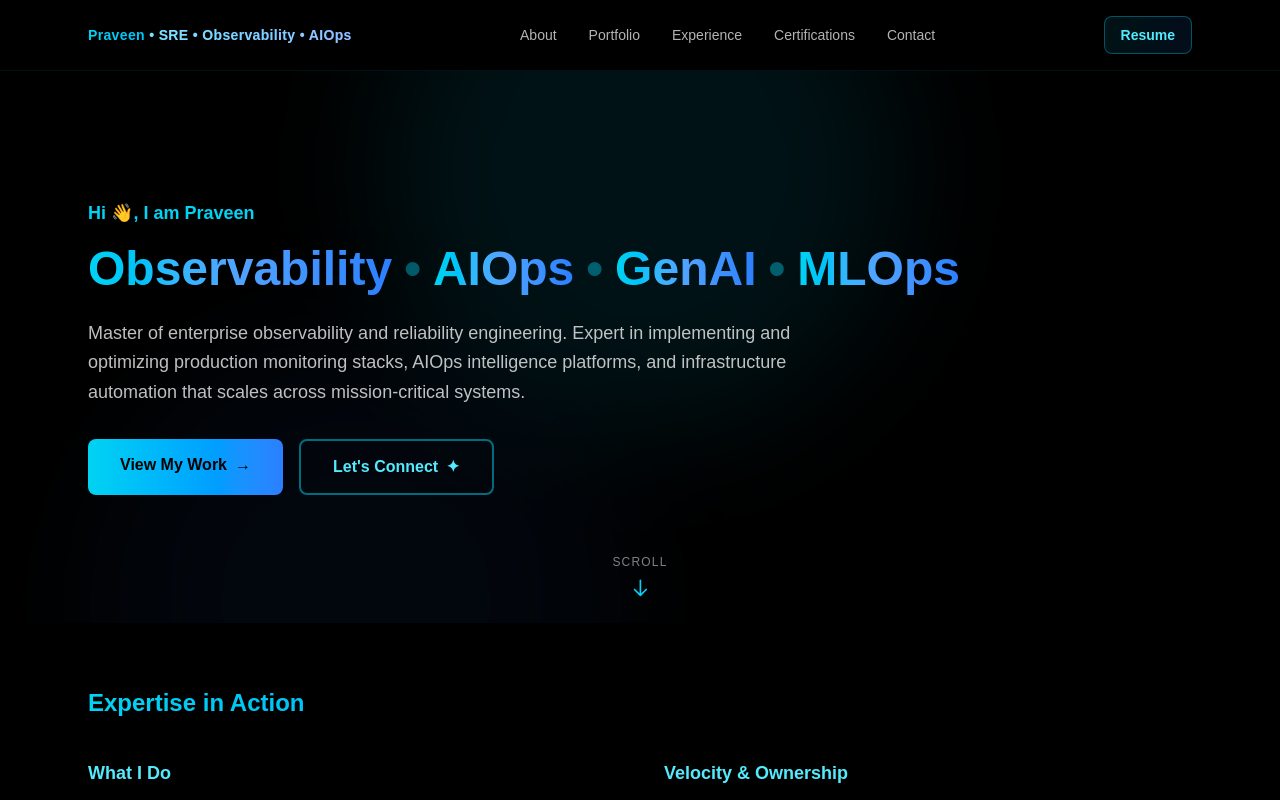
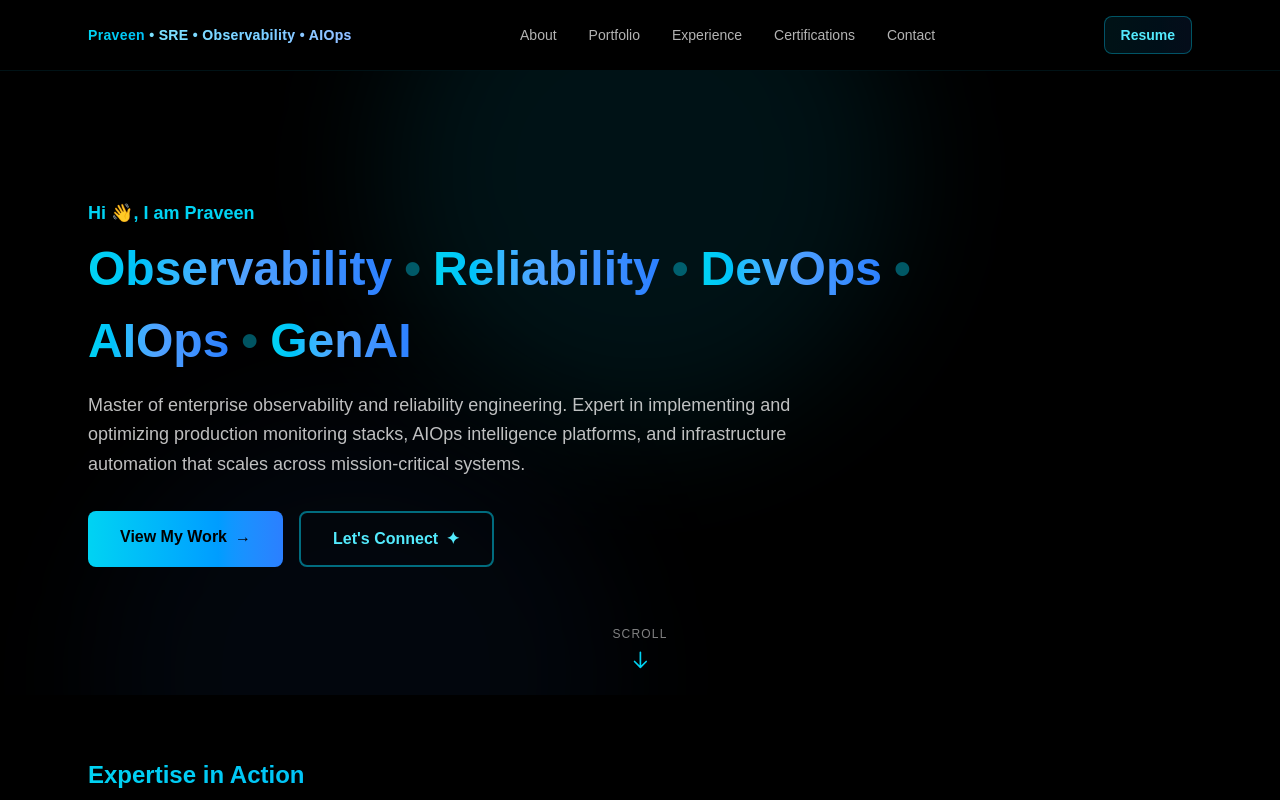
Before and after one commit to praveen-ai-platform/praveen-portfolio, a Next.js app: page / in a window 1280 px wide. Shown: the top 800 px of the page. Built offline with nearby package versions, Linux system fonts and the light colour scheme.

Commit message:
Update portfolio tagline and fix lint issues

```diff
--- a/src/app/components/FeaturedProjects.tsx
+++ b/src/app/components/FeaturedProjects.tsx
@@ -36,7 +36,7 @@ export default function FeaturedProjects() {
       </div>
 
       <div className="space-y-6">
-        {projects.map((p, idx) => (
+        {projects.map((p) => (
           <a key={p.title} href={p.link} target="_blank" rel="noopener noreferrer" className="group block transform transition-transform duration-300 hover:-translate-y-1">
             <div className="rounded-lg border border-cyan-500/20 bg-gradient-to-br from-cyan-500/5 via-black to-blue-500/5 p-6 hover:border-cyan-500/60 hover:from-cyan-500/15 hover:shadow-xl hover:shadow-cyan-500/25 transition-all duration-300 overflow-hidden relative">
               <div className="absolute inset-0 bg-gradient-to-r from-cyan-500/0 via-cyan-500/0 to-blue-500/0 group-hover:from-cyan-500/10 group-hover:via-cyan-500/20 group-hover:to-blue-500/10 transition-all duration-300"></div>
--- a/src/app/components/Footer.tsx
+++ b/src/app/components/Footer.tsx
@@ -3,7 +3,7 @@ export default function Footer() {
     <footer id="contact" className="border-t border-cyan-500/20 bg-gradient-to-t from-cyan-500/5 to-transparent">
       <div className="mx-auto max-w-6xl px-6 py-16">
         <div className="mb-10">
-          <h2 className="text-2xl font-bold mb-3 bg-gradient-to-r from-cyan-400 to-blue-500 bg-clip-text text-transparent">Let's Connect</h2>
+          <h2 className="text-2xl font-bold mb-3 bg-gradient-to-r from-cyan-400 to-blue-500 bg-clip-text text-transparent">Let&apos;s Connect</h2>
           <p className="text-white/70 mb-8 max-w-2xl text-base leading-relaxed">
             Open to opportunities in Platform Reliability, Observability, AIOps, and roles involving GenAI (RAG) and MLOps operationalization.
           </p>
@@ -57,7 +57,7 @@ export default function Footer() {
 
         <div className="border-t border-cyan-500/20 pt-8">
           <p className="text-white/60 text-sm">
-            © {new Date().getFullYear()} Praveen • Platform Reliability Engineer • Built with Next.js • <span className="text-cyan-400">Observability • AIOps • GenAI</span>
+            © {new Date().getFullYear()} Praveen • Platform Reliability Engineer • Built with Next.js • <span className="text-cyan-400">Observability • Reliability • DevOps • AIOps • GenAI</span>
           </p>
         </div>
       </div>
--- a/src/app/components/Hero.tsx
+++ b/src/app/components/Hero.tsx
@@ -3,7 +3,17 @@
 import { motion } from "framer-motion";
 
 export default function Hero() {
-  const words = ["Observability", "•", "AIOps", "•", "GenAI", "•", "MLOps"];
+  const words = [
+    "Observability",
+    "•",
+    "Reliability",
+    "•",
+    "DevOps",
+    "•",
+    "AIOps",
+    "•",
+    "GenAI",
+  ];
 
   const containerVariants = {
     hidden: { opacity: 0 },
@@ -53,7 +63,11 @@ export default function Hero() {
                   stiffness: 180,
                   delay: index * 0.12,
                 }}
-                className={word === "•" ? "text-cyan-400/40" : "bg-gradient-to-r from-cyan-400 via-blue-400 to-blue-500 bg-clip-text text-transparent"}
+                className={
+                  word === "•"
+                    ? "text-cyan-400/40"
+                    : "bg-gradient-to-r from-cyan-400 via-blue-400 to-blue-500 bg-clip-text text-transparent"
+                }
               >
                 {word}
               </motion.span>
@@ -91,7 +105,7 @@ export default function Hero() {
               className="group relative px-7 sm:px-8 py-3 sm:py-3.5 text-sm sm:text-base font-bold border-2 border-cyan-400/50 text-cyan-300 rounded-lg overflow-hidden transition-all duration-300 hover:border-cyan-400 hover:text-cyan-200 hover:shadow-lg hover:shadow-cyan-500/30 hover:scale-105 active:scale-95"
             >
               <span className="relative z-10 flex items-center gap-2">
-                Let's Connect
+                Let&apos;s Connect
                 <span className="group-hover:translate-x-1 transition-transform duration-300">✦</span>
               </span>
               <div className="absolute inset-0 bg-gradient-to-r from-cyan-500/10 to-blue-500/10 opacity-0 group-hover:opacity-100 transition-opacity duration-300"></div>
```
